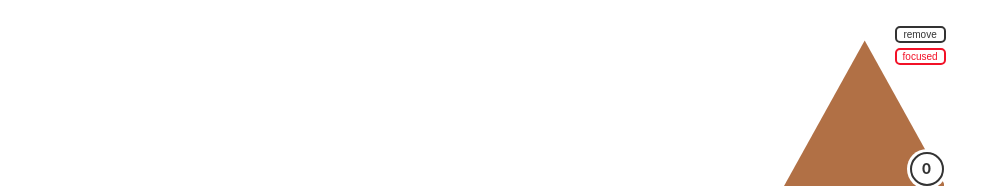
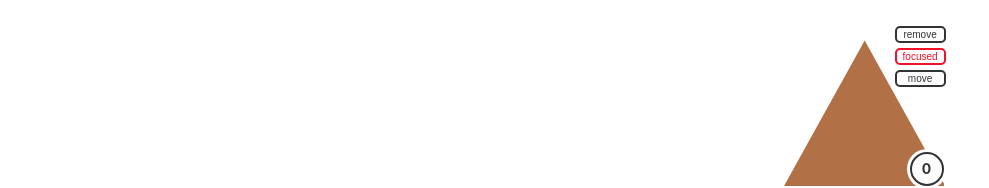
Before and after one commit to shesperfect/alber, a React (Create React App) app: page / in a window 1280 px wide. Both pictures are taken after a click on the button "add primitive". Shown: the part 262-450 px from the top of the page, without its empty margins (0-989 px from the left). Built offline with nearby package versions, Linux system fonts and the light colour scheme.

Commit message:
Add drag button

```diff
--- a/src/package/primitives/base/BasePrimitive.scss
+++ b/src/package/primitives/base/BasePrimitive.scss
@@ -3,10 +3,6 @@
 
   &.hidden {
     display: none;
-  }
-
-  &:hover {
-    cursor: move;
   }
 }
 
@@ -29,6 +25,15 @@
     cursor: pointer;
     outline: none;
     color: #333;
+
+    &.move-btn {
+      cursor: grab;
+
+      &:active {
+        cursor: grabbing;
+        border-style: dashed;
+      }
+    }
 
     &:hover {
       border-color: rgba(51, 51, 51, .8);
--- a/src/package/primitives/base/base.primitive.tsx
+++ b/src/package/primitives/base/base.primitive.tsx
@@ -21,8 +21,8 @@ export interface PrimitiveDescriptor {
 export const BasePrimitive: FunctionComponent<BasePrimitiveProps> =
   ({ top, left, index, focused, children, onRemove, onFocus }) => {
 
-  const wrapperRef = createRef<HTMLDivElement>();
-  const position = useDragNDrop(wrapperRef, left, top);
+  const moveButtonRef = createRef<HTMLButtonElement>();
+  const position = useDragNDrop(moveButtonRef, left, top);
 
   useEffect(() => {
     function keyboardHandler(e: KeyboardEvent) {
@@ -39,17 +39,18 @@ export const BasePrimitive: FunctionComponent<BasePrimitiveProps> =
   return (
     <div
       className={ `wrapper ${ focused ? 'focused' : '' }` }
-      style={{ left: position.x, top: position.y }}
-      ref={ wrapperRef }>
+      style={{ left: position.x, top: position.y }}>
       { children }
       <div className="buttons">
         <button onClick={ onRemove }
-                className="btn remove-btn"
-                data-action="remove">Remove</button>
+                className="btn remove-btn">Remove
+        </button>
         <button onClick={ onFocus }
                 className="btn focus-btn"
-                data-action="focus"
                 disabled={ focused }>{ focused ? 'Focused' : 'Focus' }
+        </button>
+        <button className="btn move-btn"
+                ref={moveButtonRef}>Move
         </button>
       </div>
       <span className="number">{ index }</span>
```
